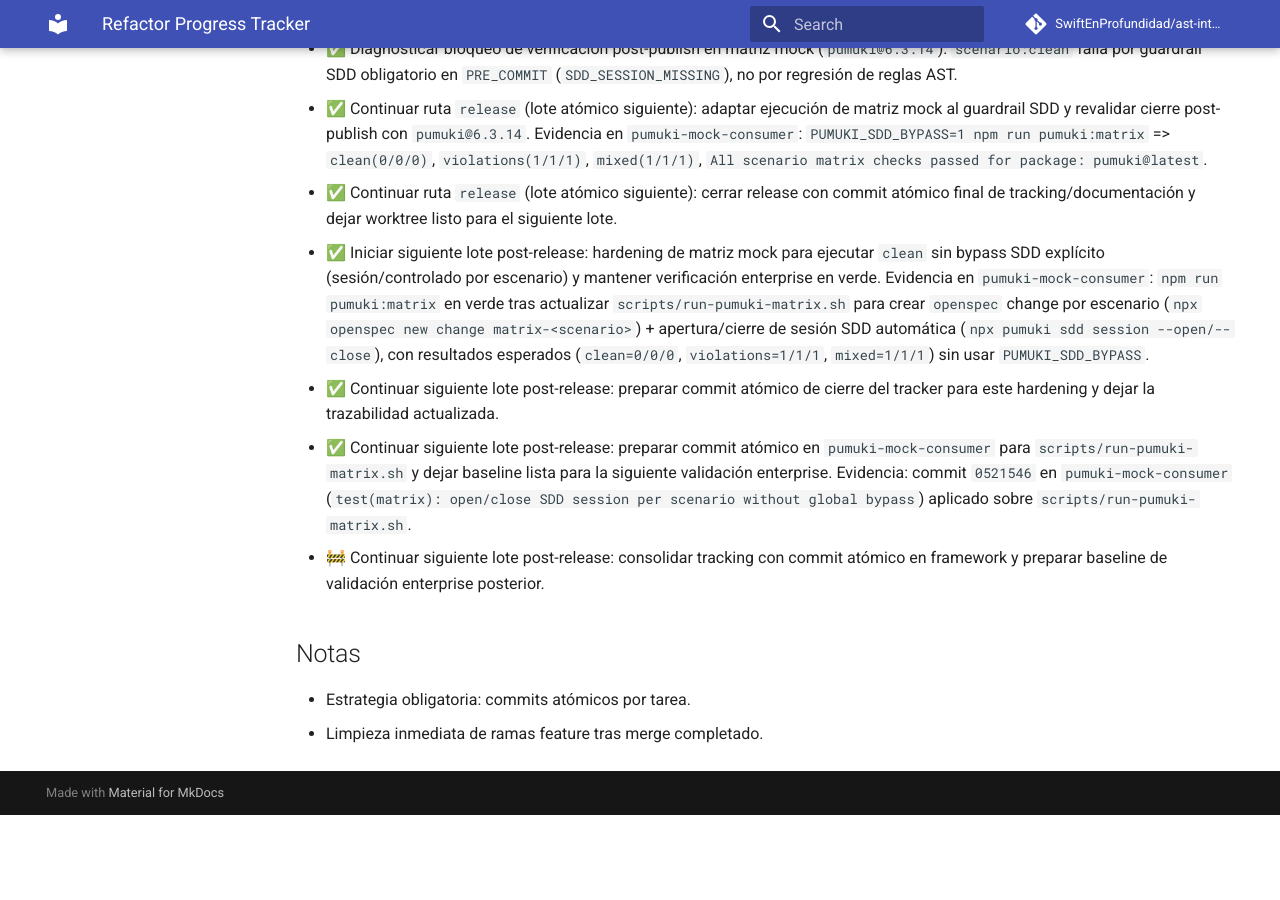
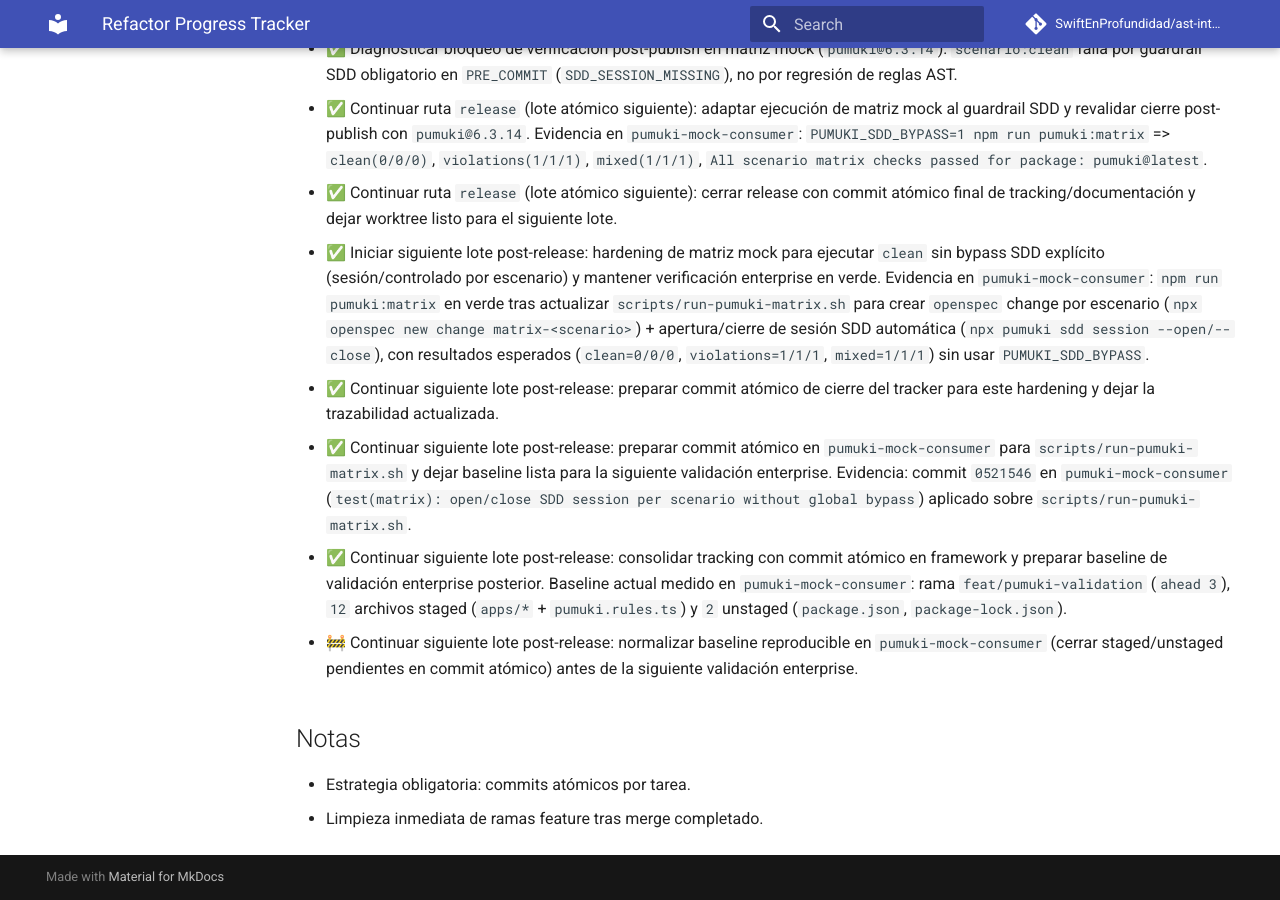
Before and after one commit to SwiftEnProfundidad/ast-intelligence-hooks, an MkDocs documentation site: the page built from docs/REFRACTOR_PROGRESS.md, in a window 1280 px wide and 900 px high, scrolled down 17153 px. Built offline with MkDocs 1.6.1 and Material for MkDocs 9.7.7, drawn with Linux system fonts in a browser that asks for light colours; comment, search, counter and statistics services are not loaded; before the commit the page ends 17968 px from its top, so only the background shows below that.

Commit message:
docs(progress): record mock baseline state and next normalization step

```diff
--- a/docs/REFRACTOR_PROGRESS.md
+++ b/docs/REFRACTOR_PROGRESS.md
@@ -374,7 +374,8 @@ Estado consolidado del refactor con seguimiento de tareas y evidencia del avance
 - ✅ Iniciar siguiente lote post-release: hardening de matriz mock para ejecutar `clean` sin bypass SDD explícito (sesión/controlado por escenario) y mantener verificación enterprise en verde. Evidencia en `pumuki-mock-consumer`: `npm run pumuki:matrix` en verde tras actualizar `scripts/run-pumuki-matrix.sh` para crear `openspec` change por escenario (`npx openspec new change matrix-<scenario>`) + apertura/cierre de sesión SDD automática (`npx pumuki sdd session --open/--close`), con resultados esperados (`clean=0/0/0`, `violations=1/1/1`, `mixed=1/1/1`) sin usar `PUMUKI_SDD_BYPASS`.
 - ✅ Continuar siguiente lote post-release: preparar commit atómico de cierre del tracker para este hardening y dejar la trazabilidad actualizada.
 - ✅ Continuar siguiente lote post-release: preparar commit atómico en `pumuki-mock-consumer` para `scripts/run-pumuki-matrix.sh` y dejar baseline lista para la siguiente validación enterprise. Evidencia: commit `0521546` en `pumuki-mock-consumer` (`test(matrix): open/close SDD session per scenario without global bypass`) aplicado sobre `scripts/run-pumuki-matrix.sh`.
-- 🚧 Continuar siguiente lote post-release: consolidar tracking con commit atómico en framework y preparar baseline de validación enterprise posterior.
+- ✅ Continuar siguiente lote post-release: consolidar tracking con commit atómico en framework y preparar baseline de validación enterprise posterior. Baseline actual medido en `pumuki-mock-consumer`: rama `feat/pumuki-validation` (`ahead 3`), `12` archivos staged (`apps/*` + `pumuki.rules.ts`) y `2` unstaged (`package.json`, `package-lock.json`).
+- 🚧 Continuar siguiente lote post-release: normalizar baseline reproducible en `pumuki-mock-consumer` (cerrar staged/unstaged pendientes en commit atómico) antes de la siguiente validación enterprise.
 
 ## Notas
 - Estrategia obligatoria: commits atómicos por tarea.
```
